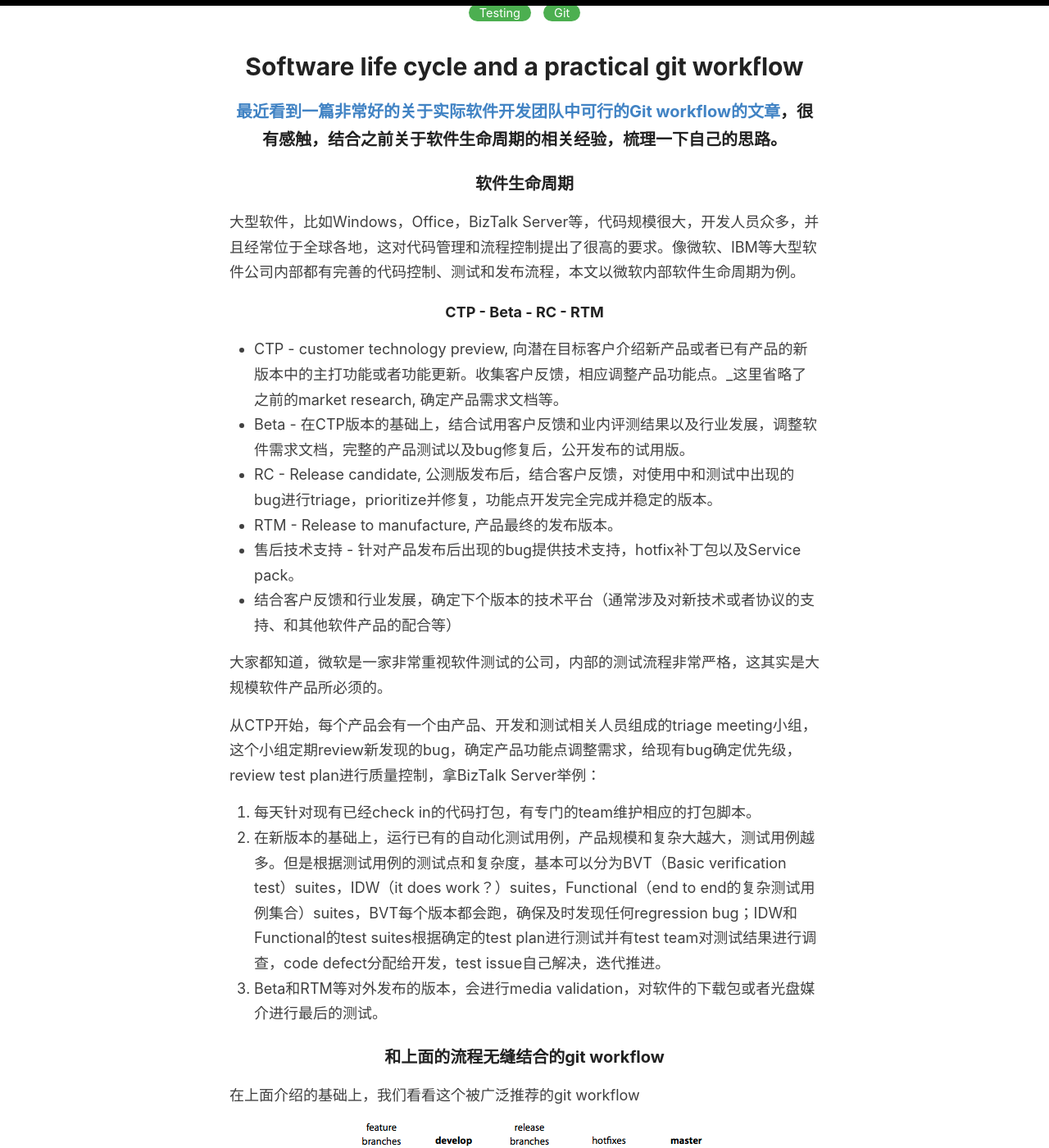
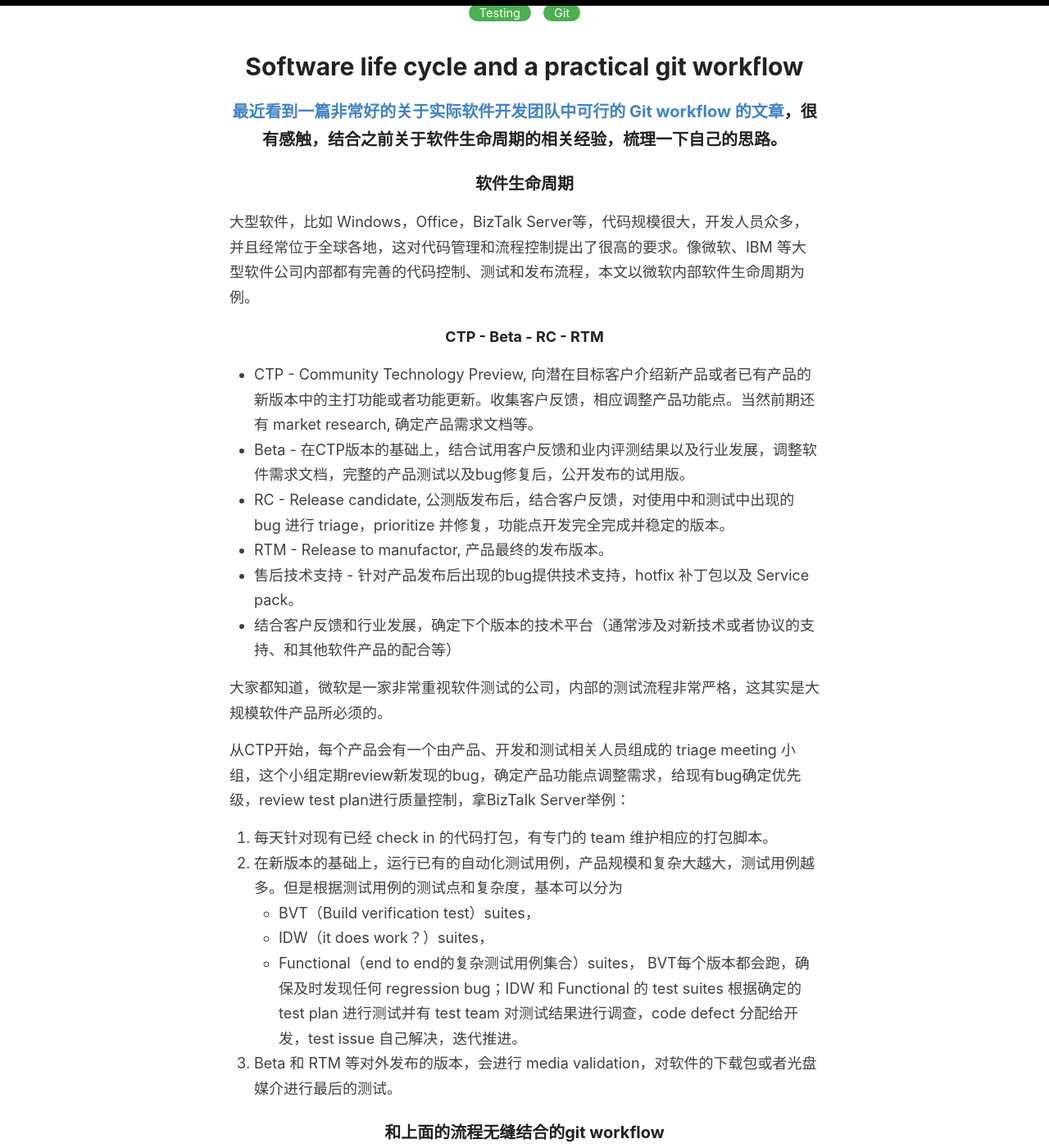
Before and after one commit to xiaohuirosswang/xiaohuirosswang.github.io, a Jekyll site: the page built from _posts/2014-06-11-software-life-cycle-and-a-practical-git-workflow.md, in a window 1280 px wide and 1400 px high, scrolled down 364 px. Shown: the whole window at 82% size. Built offline with Jekyll 4.4.1, drawn with Linux system fonts in a browser that asks for light colours; comment, search, counter and statistics services are not loaded; some of the changed text lies outside the part shown.

Commit message:
Update 2014-06-11-software-life-cycle-and-a-practical-git-workflow.md

```diff
--- a/_posts/2014-06-11-software-life-cycle-and-a-practical-git-workflow.md
+++ b/_posts/2014-06-11-software-life-cycle-and-a-practical-git-workflow.md
@@ -7,38 +7,42 @@ category: [Testing, Git]
 # Software life cycle and a practical git workflow
 
 
-### [最近看到一篇非常好的关于实际软件开发团队中可行的Git workflow的文章][1]，很有感触，结合之前关于软件生命周期的相关经验，梳理一下自己的思路。
+### [最近看到一篇非常好的关于实际软件开发团队中可行的 Git workflow 的文章][1]，很有感触，结合之前关于软件生命周期的相关经验，梳理一下自己的思路。
 
 ### 软件生命周期
-大型软件，比如Windows，Office，BizTalk Server等，代码规模很大，开发人员众多，并且经常位于全球各地，这对代码管理和流程控制提出了很高的要求。像微软、IBM等大型软件公司内部都有完善的代码控制、测试和发布流程，本文以微软内部软件生命周期为例。
+大型软件，比如 Windows，Office，BizTalk Server等，代码规模很大，开发人员众多，并且经常位于全球各地，这对代码管理和流程控制提出了很高的要求。像微软、IBM 等大型软件公司内部都有完善的代码控制、测试和发布流程，本文以微软内部软件生命周期为例。
 
 #### CTP - Beta - RC - RTM
-* CTP - customer technology preview, 向潜在目标客户介绍新产品或者已有产品的新版本中的主打功能或者功能更新。收集客户反馈，相应调整产品功能点。_这里省略了之前的market research, 确定产品需求文档等。
+* CTP - Community Technology Preview, 向潜在目标客户介绍新产品或者已有产品的新版本中的主打功能或者功能更新。收集客户反馈，相应调整产品功能点。当然前期还有 market research, 确定产品需求文档等。
 * Beta - 在CTP版本的基础上，结合试用客户反馈和业内评测结果以及行业发展，调整软件需求文档，完整的产品测试以及bug修复后，公开发布的试用版。
-* RC - Release candidate, 公测版发布后，结合客户反馈，对使用中和测试中出现的bug进行triage，prioritize并修复，功能点开发完全完成并稳定的版本。
-* RTM - Release to manufacture, 产品最终的发布版本。
-* 售后技术支持 - 针对产品发布后出现的bug提供技术支持，hotfix补丁包以及Service pack。
+* RC - Release candidate, 公测版发布后，结合客户反馈，对使用中和测试中出现的 bug 进行 triage，prioritize 并修复，功能点开发完全完成并稳定的版本。
+* RTM - Release to manufactor, 产品最终的发布版本。
+* 售后技术支持 - 针对产品发布后出现的bug提供技术支持，hotfix 补丁包以及 Service pack。
 * 结合客户反馈和行业发展，确定下个版本的技术平台（通常涉及对新技术或者协议的支持、和其他软件产品的配合等）
 
 大家都知道，微软是一家非常重视软件测试的公司，内部的测试流程非常严格，这其实是大规模软件产品所必须的。
 
-从CTP开始，每个产品会有一个由产品、开发和测试相关人员组成的triage meeting小组，这个小组定期review新发现的bug，确定产品功能点调整需求，给现有bug确定优先级，review test plan进行质量控制，拿BizTalk Server举例：
+从CTP开始，每个产品会有一个由产品、开发和测试相关人员组成的 triage meeting 小组，这个小组定期review新发现的bug，确定产品功能点调整需求，给现有bug确定优先级，review test plan进行质量控制，拿BizTalk Server举例：
 
-1. 每天针对现有已经check in的代码打包，有专门的team维护相应的打包脚本。
-2. 在新版本的基础上，运行已有的自动化测试用例，产品规模和复杂大越大，测试用例越多。但是根据测试用例的测试点和复杂度，基本可以分为BVT（Basic verification test）suites，IDW（it does work？）suites，Functional（end to end的复杂测试用例集合）suites，BVT每个版本都会跑，确保及时发现任何regression bug；IDW和Functional的test suites根据确定的test plan进行测试并有test team对测试结果进行调查，code defect分配给开发，test issue自己解决，迭代推进。
-3. Beta和RTM等对外发布的版本，会进行media validation，对软件的下载包或者光盘媒介进行最后的测试。
+1. 每天针对现有已经 check in 的代码打包，有专门的 team 维护相应的打包脚本。
+2. 在新版本的基础上，运行已有的自动化测试用例，产品规模和复杂大越大，测试用例越多。但是根据测试用例的测试点和复杂度，基本可以分为
+   - BVT（Build verification test）suites，
+   - IDW（it does work？）suites，
+   - Functional（end to end的复杂测试用例集合）suites，
+   BVT每个版本都会跑，确保及时发现任何 regression bug；IDW 和 Functional 的 test suites 根据确定的 test plan 进行测试并有 test team 对测试结果进行调查，code defect 分配给开发，test issue 自己解决，迭代推进。
+4. Beta 和 RTM 等对外发布的版本，会进行 media validation，对软件的下载包或者光盘媒介进行最后的测试。
 
 ### 和上面的流程无缝结合的git workflow
-在上面介绍的基础上，我们看看这个被广泛推荐的git workflow
+在上面介绍的基础上，我们看看这个被广泛推荐 的git workflow
 
 <img src="/images/git-branch-1.png" alt="Sanjose" class="img-center" />
 
 ### 说明
-1. master分支和develop分支永远存在。
-2. master分支上面的是对外发布的版本。
-3. hotfix只从master分支，也就是已发布的版本代码中checkout，并在此基础上修复相应的bug，并最终merge回develop和master分支。
-4. 新功能模块分支从develop branch checkout，开发完成后merge会develog分支。
-5. release分支上面是各个milestone的版本，只从develop分支checkout，发布后merge到develop和master分支。
+1. master 分支和 develop 分支永远存在。
+2. master 分支上面的是对外发布的版本。
+3. hotfix 只从 master 分支，也就是已发布的版本代码中 checkout，并在此基础上修复相应的 bug，并最终 merge 回 develop 和 master 分支。
+4. 新功能模块分支从 develop branch checkout，开发完成后 merge 回 develog 分支。
+5. release 分支上面是各个 milestone 的版本，只从 develop 分支 checkout，发布后merge 到 develop 和 master 分支。
 
 #### 结合上面提到的软件生命周期和顺便提到的测试流程，很容易把软件开发各个阶段的代码控制和这个workflow结合起来。
 
```
